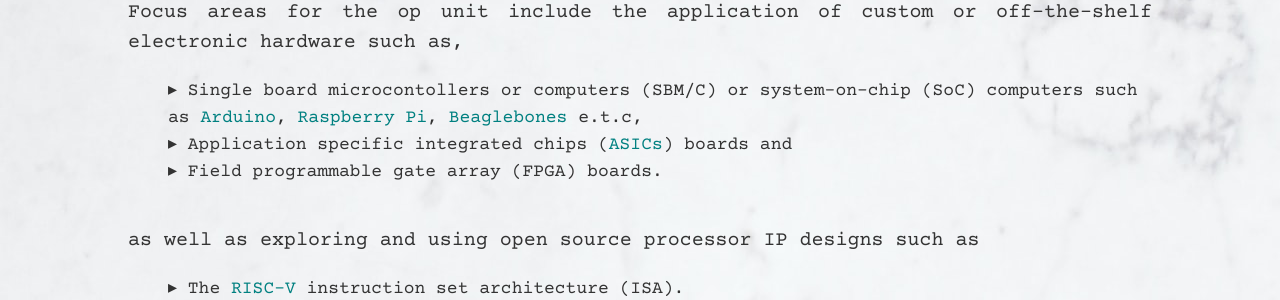
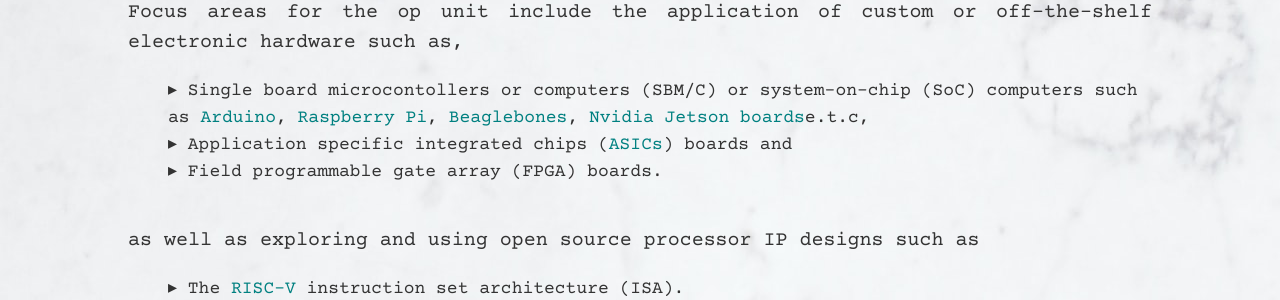
Before and after one commit to oferonmi/datafilik.github.io, a Jekyll site: the page built from ops/embed_op/index.html, in a window 1280 px wide. Shown: the part 924-1224 px from the top of the page. Built offline with Jekyll 4.4.1, drawn with Linux system fonts in a browser that asks for light colours; some web fonts are replaced.

Commit message:
content update

```diff
--- a/ops/embed_op/index.html
+++ b/ops/embed_op/index.html
@@ -24,7 +24,7 @@
 
     <ul class = "embedtools">
         <li>
-            &rtrif; Single board microcontollers or computers (SBM/C) or system-on-chip (SoC) computers such as <a href="https://en.wikipedia.org/wiki/Arduino" target="_blank">Arduino</a>, <a href="https://en.wikipedia.org/wiki/Raspberry_Pi" target="_blank">Raspberry Pi</a>, <a href="https://en.wikipedia.org/wiki/BeagleBoard" target="_blank">Beaglebones</a> e.t.c,
+            &rtrif; Single board microcontollers or computers (SBM/C) or system-on-chip (SoC) computers such as <a href="https://en.wikipedia.org/wiki/Arduino" target="_blank">Arduino</a>, <a href="https://en.wikipedia.org/wiki/Raspberry_Pi" target="_blank">Raspberry Pi</a>, <a href="https://en.wikipedia.org/wiki/BeagleBoard" target="_blank">Beaglebones</a>, <a href="https://en.wikipedia.org/wiki/Nvidia_Jetson">Nvidia Jetson boards</a>e.t.c,
         </li>
         <li>
             &rtrif; Application specific integrated chips (<a href="https://en.wikipedia.org/wiki/Application-specific_integrated_circuit" target="_blank">ASICs</a>) boards and
```
